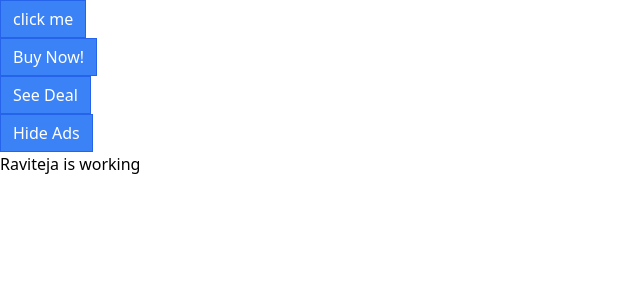
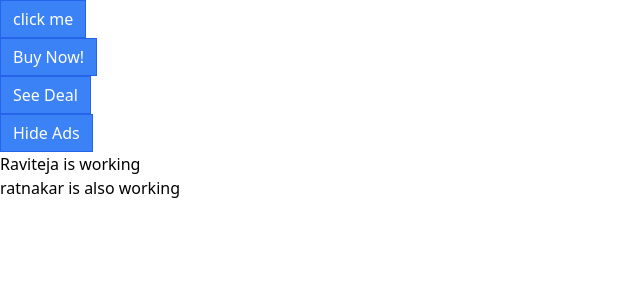
Before and after one commit to Raviteja180/Reusable-special-components, a React (Create React App) app: page / in a window 1280 px wide. Shown: the top 300 px of the page, without its empty margins (0-640 px from the left). Built offline with nearby package versions, Linux system fonts and the light colour scheme.

Commit message:
added h2 tag

```diff
--- a/src/App.js
+++ b/src/App.js
@@ -6,6 +6,7 @@ function App(){
        <div><Button>See Deal</Button></div>
        <div><Button>Hide Ads</Button></div>
        <h1>Raviteja is working</h1>
+       <h2>ratnakar is also working</h2>
     </div>
 }
 
```
